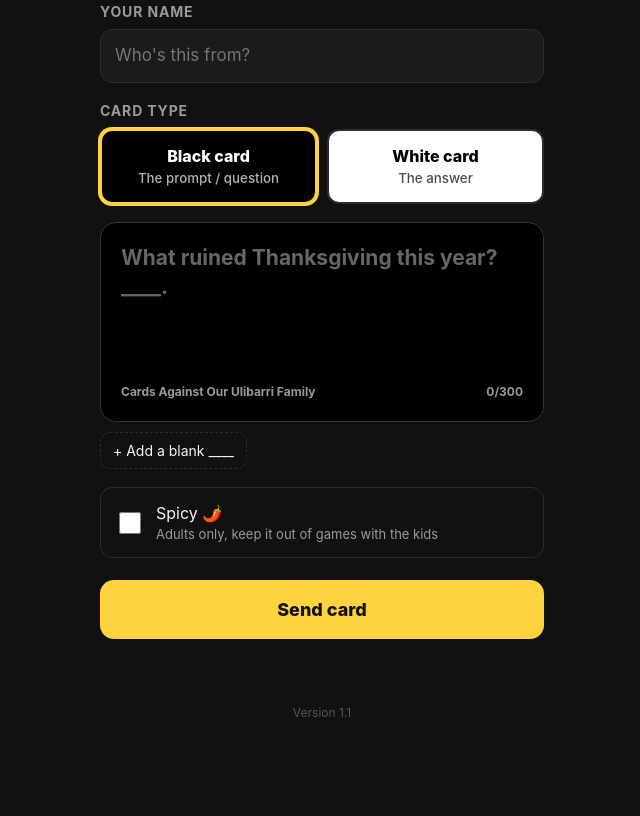
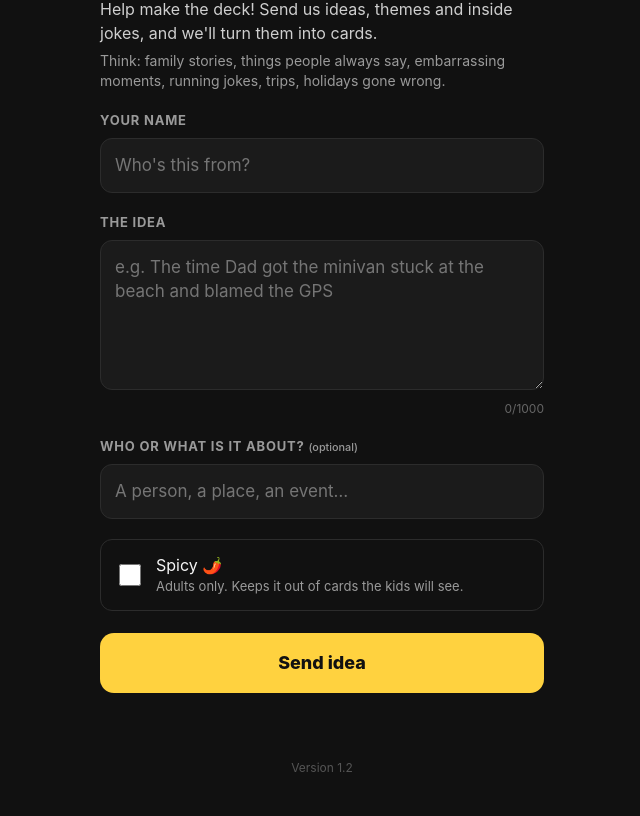
Before and after one commit to hulibarri/Get-stuff, a plain HTML site: page index.html in a window 1280 px wide. Shown: the part 206-1022 px from the top of the page, without its empty margins (318-958 px from the left). Before the commit the page ends 968 px from the top, so only its background shows below. Drawn offline with Linux system fonts and the light colour scheme.

Commit message:
Collect themes and inside jokes instead of finished cards (v1.2)
Co-Authored-By: Claude Opus 5.5 <noreply@anthropic.com>
Claude-Session: https://claude.ai/code/session_01Ncs9byyAzcuXoFL6RjaZEs

```diff
--- a/index.html
+++ b/index.html
@@ -8,31 +8,25 @@
 <style>
   :root { --bg:#111; --fg:#f5f5f5; --muted:#9a9a9a; --accent:#ffd23f; --line:#2c2c2c; }
   * { box-sizing:border-box; }
-  body { margin:0; background:var(--bg); color:var(--fg); font:16px/1.4 -apple-system, "Helvetica Neue", Arial, sans-serif;
+  body { margin:0; background:var(--bg); color:var(--fg); font:16px/1.45 -apple-system, "Helvetica Neue", Arial, sans-serif;
          padding:env(safe-area-inset-top) 0 env(safe-area-inset-bottom); }
   main { max-width:480px; margin:0 auto; padding:24px 18px 40px; }
-  h1 { font-size:26px; line-height:1.15; margin:8px 0 6px; font-weight:800; letter-spacing:-.02em; }
-  .sub { color:var(--muted); margin:0 0 22px; }
-  label.lbl { display:block; font-weight:700; font-size:14px; margin:18px 0 8px; text-transform:uppercase; letter-spacing:.06em; color:var(--muted); }
+  .deck { display:flex; gap:8px; margin-bottom:14px; }
+  .deck span { width:34px; height:46px; border-radius:5px; display:block; }
+  .deck .b { background:#000; border:1px solid #444; transform:rotate(-8deg); }
+  .deck .w { background:#fff; transform:rotate(6deg); }
+  h1 { font-size:26px; line-height:1.15; margin:0 0 8px; font-weight:800; letter-spacing:-.02em; }
+  .sub { color:#cfcfcf; margin:0 0 6px; }
+  .examples { color:var(--muted); font-size:14px; margin:0 0 18px; }
+  label.lbl { display:block; font-weight:700; font-size:13px; margin:20px 0 8px; text-transform:uppercase; letter-spacing:.06em; color:var(--muted); }
+  label.lbl small { text-transform:none; letter-spacing:0; font-weight:500; }
   input[type=text], textarea { width:100%; border:1px solid var(--line); background:#1b1b1b; color:var(--fg); border-radius:12px;
          padding:14px; font:inherit; font-size:17px; }
+  textarea { min-height:150px; resize:vertical; }
   input:focus, textarea:focus { outline:2px solid var(--accent); border-color:transparent; }
-  .types { display:grid; grid-template-columns:1fr 1fr; gap:10px; }
-  .types button { border:2px solid var(--line); border-radius:12px; padding:14px 10px; font:inherit; font-weight:800; cursor:pointer; }
-  .types .black { background:#000; color:#fff; }
-  .types .white { background:#fff; color:#000; }
-  .types button[aria-pressed=true] { border-color:var(--accent); box-shadow:0 0 0 2px var(--accent); }
-  .types small { display:block; font-weight:500; opacity:.7; margin-top:2px; }
-  .card { margin-top:18px; border-radius:16px; padding:20px; min-height:200px; display:flex; flex-direction:column; transition:background .2s, color .2s; }
-  .card.black { background:#000; color:#fff; border:1px solid #333; }
-  .card.white { background:#fff; color:#000; }
-  .card textarea { flex:1; min-height:130px; background:transparent; border:0; color:inherit; padding:0; font-size:21px; font-weight:700; resize:none; }
-  .card textarea:focus { outline:none; }
-  .card textarea::placeholder { color:inherit; opacity:.4; }
-  .card .foot { display:flex; justify-content:space-between; font-size:12px; font-weight:700; opacity:.6; margin-top:8px; }
-  .blankbtn { margin-top:10px; background:none; border:1px dashed var(--line); color:var(--fg); border-radius:10px; padding:8px 12px; font:inherit; font-size:14px; cursor:pointer; }
-  .toggle { display:flex; align-items:center; gap:12px; margin-top:18px; padding:14px; border:1px solid var(--line); border-radius:12px; cursor:pointer; }
-  .toggle input { width:22px; height:22px; accent-color:var(--accent); }
+  .chars { text-align:right; font-size:12px; color:#666; margin-top:4px; }
+  .toggle { display:flex; align-items:center; gap:12px; margin-top:20px; padding:14px; border:1px solid var(--line); border-radius:12px; cursor:pointer; }
+  .toggle input { width:22px; height:22px; accent-color:var(--accent); flex:none; }
   .toggle span small { display:block; color:var(--muted); font-size:13px; }
   .send { width:100%; margin-top:22px; padding:17px; border:0; border-radius:14px; background:var(--accent); color:#111; font:inherit; font-size:18px; font-weight:800; cursor:pointer; }
   .send:disabled { opacity:.5; }
@@ -48,38 +42,35 @@
 <main>
   <div id="warn" class="warn" hidden>Setup not finished: paste the Apps Script URL into <b>config.js</b> (see README).</div>
 
+  <div class="deck" aria-hidden="true"><span class="b"></span><span class="w"></span></div>
   <h1>Cards Against Our Ulibarri Family</h1>
-  <p class="sub">Got a card idea? Send it in. The best ones make it into the deck.</p>
+  <p class="sub">Help make the deck! Send us ideas, themes and inside jokes, and we'll turn them into cards.</p>
+  <p class="examples">Think: family stories, things people always say, embarrassing moments, running jokes, trips, holidays gone wrong.</p>
 
   <form id="form" autocomplete="off">
     <label class="lbl" for="name">Your name</label>
     <input type="text" id="name" maxlength="40" placeholder="Who's this from?">
 
-    <label class="lbl">Card type</label>
-    <div class="types">
-      <button type="button" class="black" data-type="black" aria-pressed="true">Black card<small>The prompt / question</small></button>
-      <button type="button" class="white" data-type="white" aria-pressed="false">White card<small>The answer</small></button>
-    </div>
+    <label class="lbl" for="idea">The idea</label>
+    <textarea id="idea" maxlength="1000" required placeholder="e.g. The time Dad got the minivan stuck at the beach and blamed the GPS"></textarea>
+    <div class="chars" id="chars">0/1000</div>
 
-    <div id="card" class="card black">
-      <textarea id="text" maxlength="300" required placeholder="What ruined Thanksgiving this year? ____."></textarea>
-      <div class="foot"><span>Cards Against Our Ulibarri Family</span><span id="chars">0/300</span></div>
-    </div>
-    <button type="button" id="blank" class="blankbtn">+ Add a blank ____</button>
+    <label class="lbl" for="about">Who or what is it about? <small>(optional)</small></label>
+    <input type="text" id="about" maxlength="100" placeholder="A person, a place, an event…">
 
     <label class="toggle">
       <input type="checkbox" id="spicy">
-      <span>Spicy 🌶️ <small>Adults only, keep it out of games with the kids</small></span>
+      <span>Spicy 🌶️ <small>Adults only. Keeps it out of cards the kids will see.</small></span>
     </label>
 
     <input type="text" name="website" id="website" class="hp" tabindex="-1" aria-hidden="true">
 
-    <button type="submit" class="send" id="send">Send card</button>
+    <button type="submit" class="send" id="send">Send idea</button>
     <div id="msg" class="msg" role="status"></div>
     <div id="count" class="count"></div>
   </form>
 
-  <footer>Version 1.1</footer>
+  <footer>Version 1.2</footer>
 </main>
 
 <script src="config.js"></script>
@@ -94,61 +85,39 @@
     set(k, v) { try { localStorage.setItem(k, v); } catch (e) {} }
   };
 
-  let type = 'black';
-  let sent = Number(store.get('cardsSent') || 0);
-  const placeholders = {
-    black: "What ruined Thanksgiving this year? ____.",
-    white: "Taylor's emergency backup pants."
-  };
-
-  $('name').value = store.get('cardName') || '';
+  let sent = Number(store.get('ideasSent') || 0);
+  $('name').value = store.get('ideaName') || '';
   showCount();
 
-  document.querySelectorAll('.types button').forEach(btn => {
-    btn.addEventListener('click', () => {
-      type = btn.dataset.type;
-      document.querySelectorAll('.types button').forEach(b => b.setAttribute('aria-pressed', b === btn));
-      $('card').className = 'card ' + type;
-      $('text').placeholder = placeholders[type];
-      $('blank').hidden = type !== 'black';
-    });
-  });
-
-  $('text').addEventListener('input', () => { $('chars').textContent = $('text').value.length + '/300'; });
-
-  $('blank').addEventListener('click', () => {
-    const t = $('text'), pos = t.selectionStart ?? t.value.length;
-    t.value = t.value.slice(0, pos) + '____' + t.value.slice(pos);
-    t.focus(); t.selectionStart = t.selectionEnd = pos + 4;
-    t.dispatchEvent(new Event('input'));
-  });
+  $('idea').addEventListener('input', () => { $('chars').textContent = $('idea').value.length + '/1000'; });
 
   $('form').addEventListener('submit', async (e) => {
     e.preventDefault();
-    const text = $('text').value.trim();
+    const idea = $('idea').value.trim();
     const name = $('name').value.trim();
-    if (!text) return say('Write a card first!', 'err');
+    if (!idea) return say('Write an idea first!', 'err');
     if (!url) return say('Site isn’t hooked up yet (missing config.js URL).', 'err');
 
-    store.set('cardName', name);
+    store.set('ideaName', name);
     $('send').disabled = true; $('send').textContent = 'Sending…';
     const body = new URLSearchParams({
-      name, type, text, spicy: $('spicy').checked ? 'yes' : 'no', website: $('website').value
+      name, idea, about: $('about').value.trim(),
+      spicy: $('spicy').checked ? 'yes' : 'no', website: $('website').value
     });
     try {
       await fetch(url, { method: 'POST', mode: 'no-cors', body });
-      sent++; store.set('cardsSent', sent); showCount();
-      $('text').value = ''; $('spicy').checked = false; $('chars').textContent = '0/300';
-      say('Card sent! Got another one?', 'ok');
+      sent++; store.set('ideasSent', sent); showCount();
+      $('idea').value = ''; $('about').value = ''; $('spicy').checked = false; $('chars').textContent = '0/1000';
+      say('Got it! Thanks. Have another one?', 'ok');
     } catch (err) {
       say('Couldn’t send. Check your connection and try again.', 'err');
     } finally {
-      $('send').disabled = false; $('send').textContent = 'Send card';
+      $('send').disabled = false; $('send').textContent = 'Send idea';
     }
   });
 
   function say(t, cls) { $('msg').textContent = t; $('msg').className = 'msg ' + cls; }
-  function showCount() { $('count').textContent = sent ? `You've sent ${sent} card${sent === 1 ? '' : 's'} 🎉` : ''; }
+  function showCount() { $('count').textContent = sent ? `You've sent ${sent} idea${sent === 1 ? '' : 's'} 🎉` : ''; }
 })();
 </script>
 </body>
```
Also changed, not shown: 2 other files.
